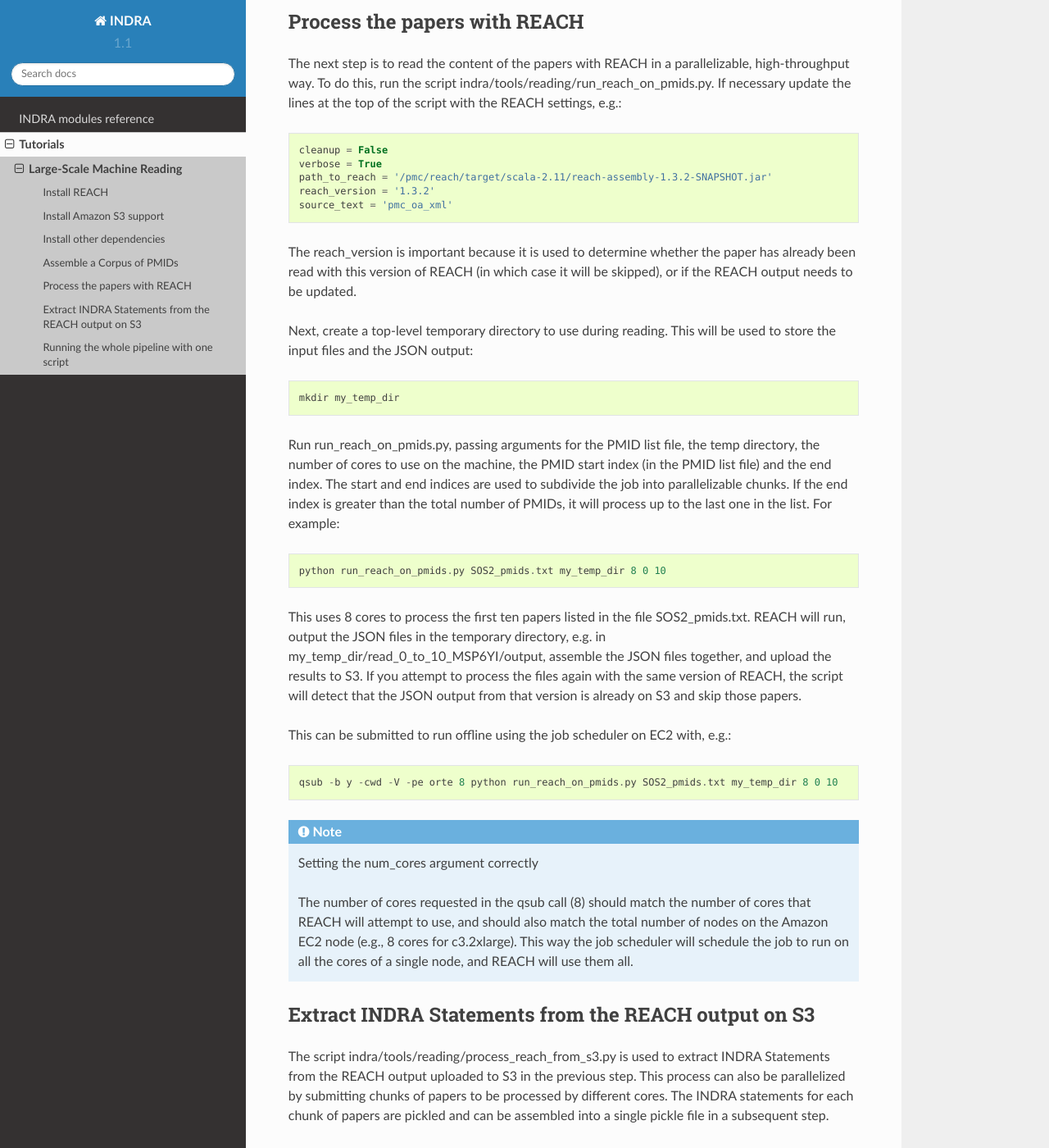
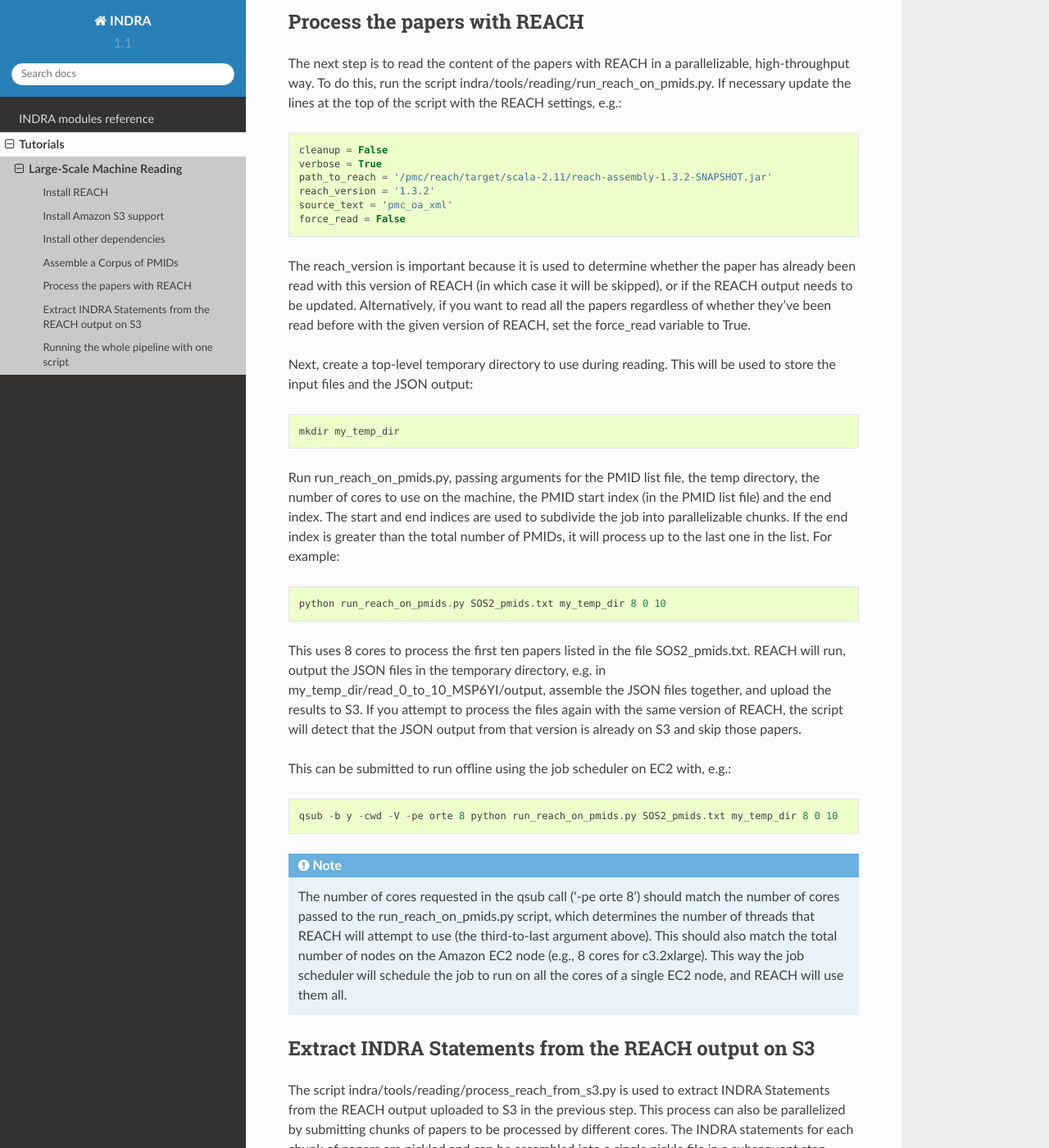
Before and after one commit to sorgerlab/indra, a Sphinx documentation site: the page built from doc/tutorials/machine_reading.rst, in a window 1280 px wide and 1400 px high, scrolled down 2403 px. Shown: the whole window at 82% size. Built offline with Sphinx 7.4.7 and the Read the Docs theme 2.0.0, drawn with Linux system fonts in a browser that asks for light colours; some of the changed text lies outside the part shown.

Commit message:
Fix typos in machine reading tutorial doc

```diff
--- a/doc/tutorials/machine_reading.rst
+++ b/doc/tutorials/machine_reading.rst
@@ -4,7 +4,7 @@
 The following doc describes the steps involved in reading a large numbers of
 papers in parallel on Amazon EC2 using REACH, caching the JSON output on Amazon
 S3, then processing the REACH output into INDRA Statements. Prerequisites for
-doing the following are
+doing the following are:
 
 * A cluster of Amazon EC2 nodes configured using Starcluster, with INDRA
   installed and in the PYTHONPATH
@@ -41,7 +41,7 @@
     test in assembly := {}
     mainClass in assembly := Some("org.clulab.reach.ReachCLI")
 
-This prevents scala from running all the tests during the SBT assembly step,
+This prevents Scala from running all the tests during the SBT assembly step,
 and assigns ReachCLI as the main class.
 
 Compile and assemble REACH. Note that the path to the .ivy2 directory must be
@@ -128,10 +128,13 @@
     path_to_reach = '/pmc/reach/target/scala-2.11/reach-assembly-1.3.2-SNAPSHOT.jar'
     reach_version = '1.3.2'
     source_text = 'pmc_oa_xml'
+    force_read = False
 
 The reach_version is important because it is used to determine whether the
 paper has already been read with this version of REACH (in which case it will
-be skipped), or if the REACH output needs to be updated.
+be skipped), or if the REACH output needs to be updated. Alternatively, if you
+want to read all the papers regardless of whether they've been read before with
+the given version of REACH, set the force_read variable to True.
 
 Next, create a top-level temporary directory to use during reading. This will
 be used to store the input files and the JSON output::
@@ -158,13 +161,15 @@
 
     qsub -b y -cwd -V -pe orte 8 python run_reach_on_pmids.py SOS2_pmids.txt my_temp_dir 8 0 10
 
-.. note:: Setting the num_cores argument correctly
+.. note::
 
-    The number of cores requested in the qsub call (8) should match the number
-    of cores that REACH will attempt to use, and should also match the total
-    number of nodes on the Amazon EC2 node (e.g., 8 cores for c3.2xlarge). This
-    way the job scheduler will schedule the job to run on all the cores of a
-    single node, and REACH will use them all.
+    The number of cores requested in the qsub call ('-pe orte 8') should match
+    the number of cores passed to the run_reach_on_pmids.py script, which
+    determines the number of threads that REACH will attempt to use (the
+    third-to-last argument above). This should also match the total number of
+    nodes on the Amazon EC2 node (e.g., 8 cores for c3.2xlarge). This way the
+    job scheduler will schedule the job to run on all the cores of a single EC2
+    node, and REACH will use them all.
 
 Extract INDRA Statements from the REACH output on S3
 ----------------------------------------------------
```
Also changed, not shown: other parts of doc/tutorials/machine_reading.rst (+2 -2 lines), 1 other file.
